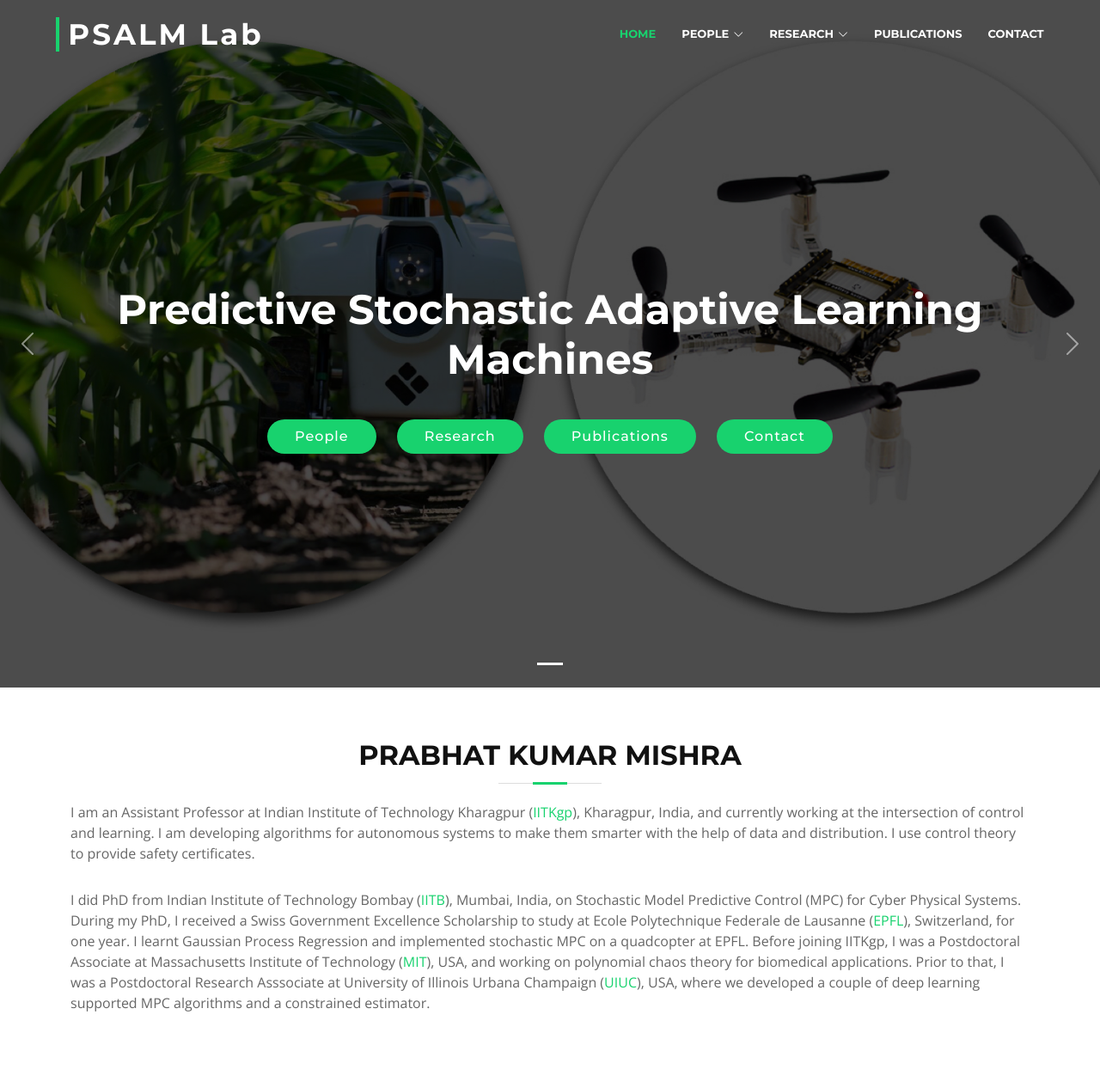
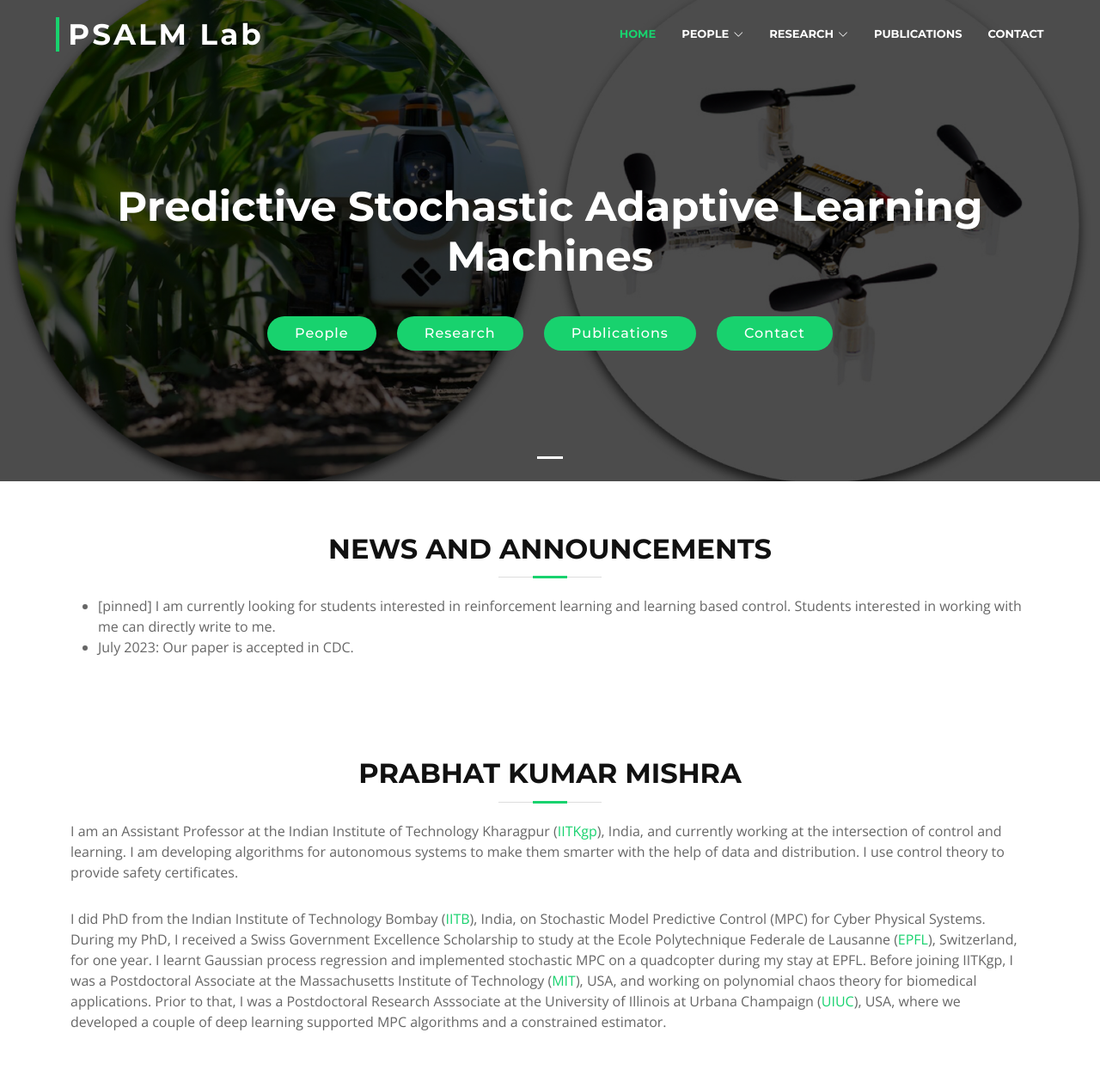
Before and after one commit to prabhatkmishra/prabhatkmishra.github.io, a plain HTML site: page index.html in a window 1280 px wide. Shown: the top 1266 px of the page at 86% size. Drawn offline with nearby package versions, Linux system fonts and the light colour scheme; files whose address does not match are found by name; a web font is replaced by a local one.

Commit message:
News and banner changed

```diff
--- a/assets/css/style.css
+++ b/assets/css/style.css
@@ -383,7 +383,7 @@ h6 {
 --------------------------------------------------------------*/
 #hero {
   width: 100%;
-  height: 100vh;
+  height: 70vh;
   background: #000;
   overflow: hidden;
   position: relative;
--- a/index.html
+++ b/index.html
@@ -173,13 +173,13 @@
 
         </div>
 
-        <a class="carousel-control-prev" href="#heroCarousel" role="button" data-bs-slide="prev">
+        <!-- <a class="carousel-control-prev" href="#heroCarousel" role="button" data-bs-slide="prev">
           <span class="carousel-control-prev-icon bi bi-chevron-left" aria-hidden="true"></span>
         </a>
 
         <a class="carousel-control-next" href="#heroCarousel" role="button" data-bs-slide="next">
           <span class="carousel-control-next-icon bi bi-chevron-right" aria-hidden="true"></span>
-        </a>
+        </a> -->
 
       </div>
     </div>
@@ -188,14 +188,34 @@
   <main id="main">
 
        <!-- ======= About Us Section ======= -->
+       <section id="about">
+        <div class="container" data-aos="fade-up">
+
+          <header class="section-header">
+            <h3>News and Announcements</h3>
+          </header>
+
+          <ul>
+            <li>[pinned] I am currently looking for students interested in reinforcement learning and learning based control. Students interested in working with me can directly write to me.</li>
+            <li>July 2023: Our paper is accepted in CDC.</li>
+            <!-- <li>Sep 2021: Our <a href = "https://arxiv.org/abs/2101.05941">paper</a> is accepted in Automatica.</li>
+            <li>Dec 2020: Our <a href = "https://arxiv.org/abs/2006.04367v1">paper</a> is accepted in Automatica.</li>
+            <li>July 2020: Our <a href = "https://arxiv.org/pdf/2004.02358.pdf">paper</a> is accepted in CDC 2020.</li>
+            <li>April 2020: Our <a href = "https://doi.org/10.1016/j.automatica.2020.109012">paper</a> is accepted in Automatica as a regular paper.</li>
+            <li>April 2019: I joined the group of <a href= "https://www.csl.illinois.edu/directory/profile/girishc">Prof. Girish Chowdhary </a> at <a href = "https://www.csl.illinois.edu">Coordinated Science Laboratory</a>, <a href="https://illinois.edu/">UIUC</a>, as a post-doctoral research asscociate.</li>		                -->
+          </ul>
+        </div>
+       </section><!-- End About Us Section -->
+
     <section id="about">
       <div class="container" data-aos="fade-up">
 
         <header class="section-header">
           <h3>Prabhat Kumar Mishra</h3>
         </header>
-         <p>I am an Assistant Professor at Indian Institute of Technology Kharagpur (<a href = "https://www.iitkgp.ac.in">IITKgp</a>), Kharagpur, India, and currently working at the intersection of control and learning. I am developing algorithms for autonomous systems to make them smarter with the help of data and distribution. I use control theory to provide safety certificates. </p>
-<p>I  did PhD from Indian Institute of Technology Bombay (<a href = "https://www.iitb.ac.in">IITB</a>), Mumbai, India, on Stochastic Model Predictive Control (MPC) for Cyber Physical Systems. During my PhD, I received a Swiss Government Excellence Scholarship to study at Ecole Polytechnique Federale de Lausanne (<a href= "https://www.epfl.ch/en/">EPFL</a>), Switzerland, for one year. I learnt Gaussian Process Regression and implemented stochastic MPC on a quadcopter at EPFL. Before joining IITKgp, I was a Postdoctoral Associate at Massachusetts Institute of Technology (<a href="https://www.mit.edu">MIT</a>), USA, and working on polynomial chaos theory for biomedical applications. Prior to that, I was a Postdoctoral Research Asssociate at University of Illinois Urbana Champaign (<a href = "https://illinois.edu">UIUC</a>), USA, where we developed a couple of deep learning supported MPC algorithms and a constrained estimator. </p>
+
+         <p>I am an Assistant Professor at the Indian Institute of Technology Kharagpur (<a href = "https://www.iitkgp.ac.in">IITKgp</a>), India, and currently working at the intersection of control and learning. I am developing algorithms for autonomous systems to make them smarter with the help of data and distribution. I use control theory to provide safety certificates. </p>
+         <p>I  did PhD from the Indian Institute of Technology Bombay (<a href = "https://www.iitb.ac.in">IITB</a>), India, on Stochastic Model Predictive Control (MPC) for Cyber Physical Systems. During my PhD, I received a Swiss Government Excellence Scholarship to study at the Ecole Polytechnique Federale de Lausanne (<a href= "https://www.epfl.ch/en/">EPFL</a>), Switzerland, for one year. I learnt Gaussian process regression and implemented stochastic MPC on a quadcopter during my stay at EPFL. Before joining IITKgp, I was a Postdoctoral Associate at the Massachusetts Institute of Technology (<a href="https://www.mit.edu">MIT</a>), USA, and working on polynomial chaos theory for biomedical applications. Prior to that, I was a Postdoctoral Research Asssociate at the University of Illinois at Urbana Champaign (<a href = "https://illinois.edu">UIUC</a>), USA, where we developed a couple of deep learning supported MPC algorithms and a constrained estimator. </p>
 
 
 
@@ -218,17 +238,7 @@
         </div>
 
         </div></section>
-<!--        <h3>News</h3>
 
-
-          <ul>
-          <li>Sep 2021: Our <a href = "https://arxiv.org/abs/2101.05941">paper</a> is accepted in Automatica.</li>
-          <li>Dec 2020: Our <a href = "https://arxiv.org/abs/2006.04367v1">paper</a> is accepted in Automatica.</li>
-          <li>July 2020: Our <a href = "https://arxiv.org/pdf/2004.02358.pdf">paper</a> is accepted in CDC 2020.</li>
-          <li>April 2020: Our <a href = "https://doi.org/10.1016/j.automatica.2020.109012">paper</a> is accepted in Automatica as a regular paper.</li>
-          <li>April 2019: I joined the group of <a href= "https://www.csl.illinois.edu/directory/profile/girishc">Prof. Girish Chowdhary </a> at <a href = "https://www.csl.illinois.edu">Coordinated Science Laboratory</a>, <a href="https://illinois.edu/">UIUC</a>, as a post-doctoral research asscociate.</li>
-          </ul>
--->
 
       </div>
     </section><!-- End About Us Section -->
```
